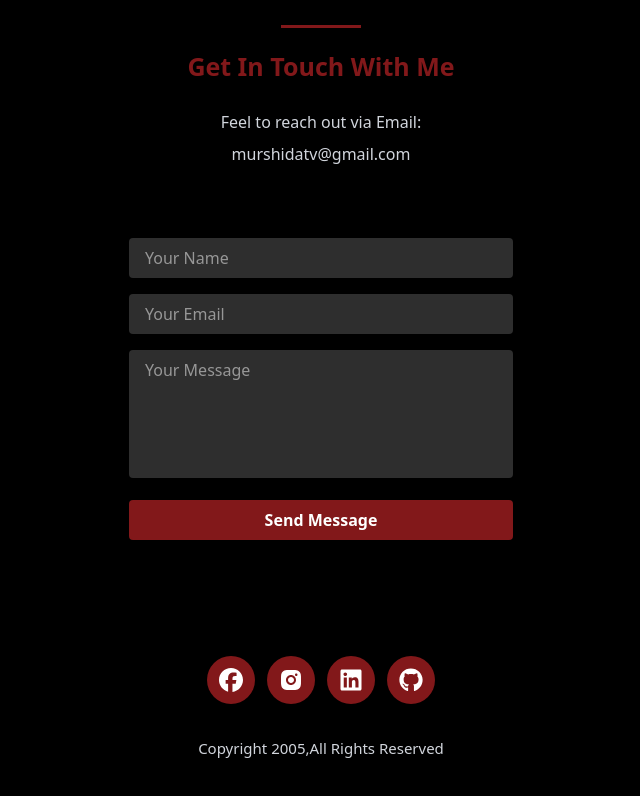
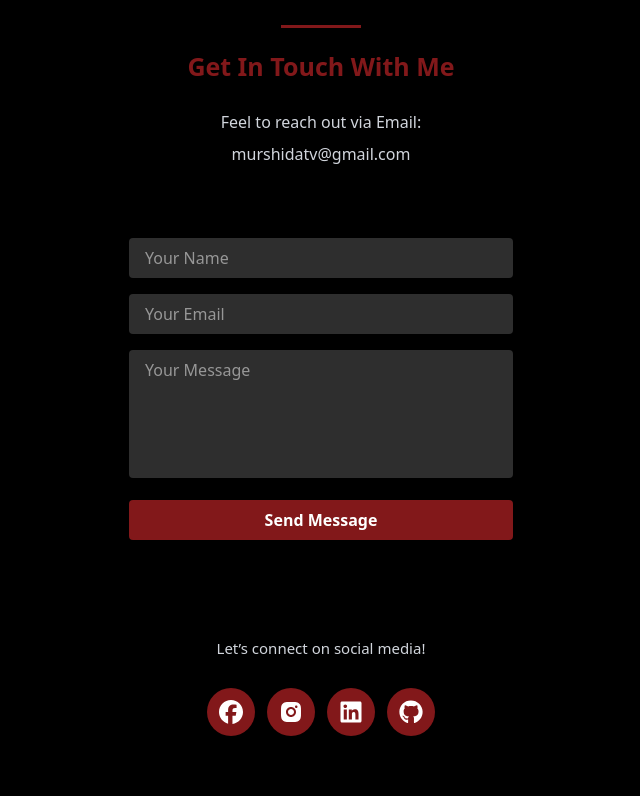
Before and after one commit to murshidatv/Portfolio-Murshida, a React (Vite) app: page / in a window 1280 px wide. Shown: the part 3539-4335 px from the top of the page, without its empty margins (319-959 px from the left). Built offline with nearby package versions, Linux system fonts and the light colour scheme.

Commit message:
fourth commit

```diff
--- a/src/sections/Footer.jsx
+++ b/src/sections/Footer.jsx
@@ -18,6 +18,8 @@ const Footer = () => {
 
   return (
    <div>
+    <p className='text-gray-300 text-[15px] text-center
+      font-poppins leading-8 '>Let’s connect on social media!</p>
     <div data-aos="zoom-in" data-aos-delay="400"id="social-icons"
     className='w-full flex justify-center items-center gap-3
     mt-6'>
@@ -54,9 +56,9 @@ const Footer = () => {
 
       </div>
       </a>
+
     </div>
-    <p className='text-gray-300 text-[15px] text-center
-      font-poppins leading-8 py-7'>Copyright 2005,All Rights Reserved</p>
+
 
 
     <div id='icon-box' className='bg-red-900 text-white p-3 rounded-full
```
